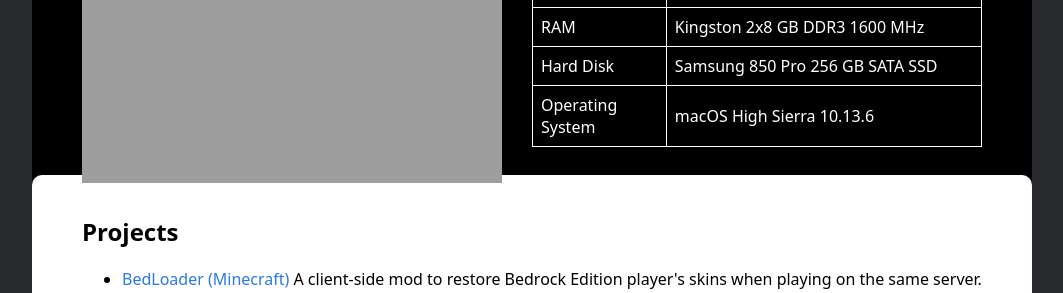
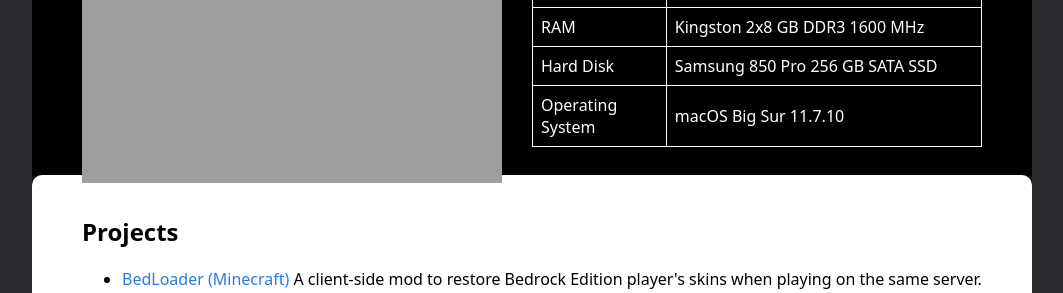
Before and after one commit to veryuniqueusrnm/veryuniqueusrnm.github.io, a Jekyll site: the page built from index.md, in a window 1280 px wide. Shown: the part 916-1209 px from the top of the page, without its empty margins (108-1171 px from the left). Built offline with Jekyll 4.4.1, drawn with Linux system fonts in a browser that asks for light colours; nearby versions of some CDN libraries; comment, search, counter and statistics services are not loaded.

Commit message:
Update home.html

```diff
--- a/_layouts/home.html
+++ b/_layouts/home.html
@@ -49,7 +49,7 @@ layout: base
           </tr>
           <tr>
               <td>Operating System</td>
-              <td>macOS High Sierra 10.13.6</td>
+              <td>macOS Big Sur 11.7.10</td>
           </tr>
       </table>
   </div>
```
